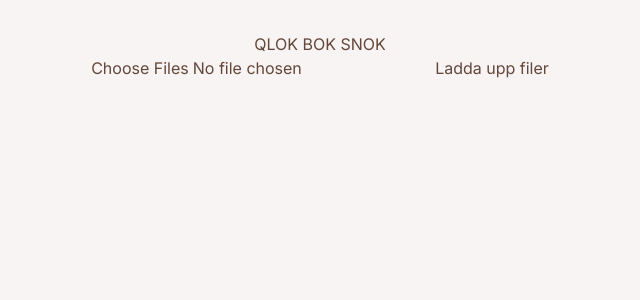
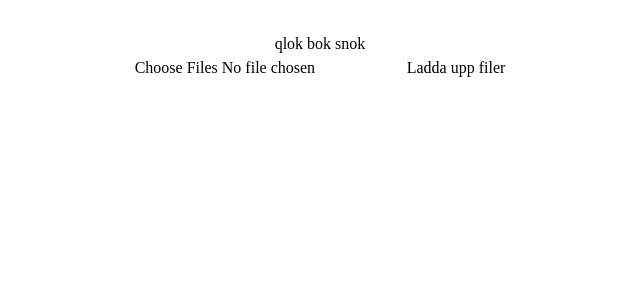
Before and after one commit to jumi-wumi/correction-assistant, a React (Vite) app in the folder client/: page / in a window 1280 px wide. Shown: the top 300 px of the page, without its empty margins (320-960 px from the left). Built offline with nearby package versions, Linux system fonts and the light colour scheme.

Commit message:
Moves styling from index to the compotent

```diff
--- a/client/src/App.jsx
+++ b/client/src/App.jsx
@@ -13,7 +13,7 @@ function App() {
   });
 
   return (
-    <div className="min-h-screen">
+    <div className="min-h-screen bg-[#f7f4f3] text-[#64473a] font-['Inter'] uppercase">
       <Dashboard />
     </div>
   );
--- a/client/src/index.css
+++ b/client/src/index.css
@@ -1,5 +1,4 @@
 @import "tailwindcss";
-@import url("https://fonts.googleapis.com/css2?family=Inter:ital,opsz,wght@0,14..32,100..900;1,14..32,100..900&display=swap");
 
 @theme {
   --color-white: #f7f4f3;
@@ -7,10 +6,3 @@
   --color-blue: #0b6e99;
   --font-main: "Inter";
 }
-
-body {
-  background-color: #f7f4f3;
-  color: #64473a;
-  font-family: "Inter", sans-serif;
-  text-transform: uppercase;
-}
```
